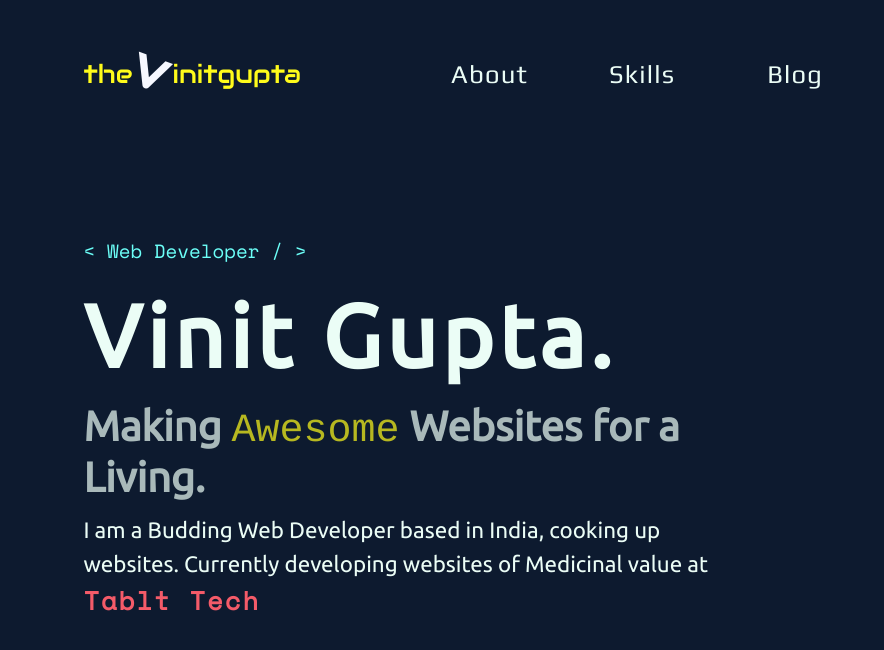
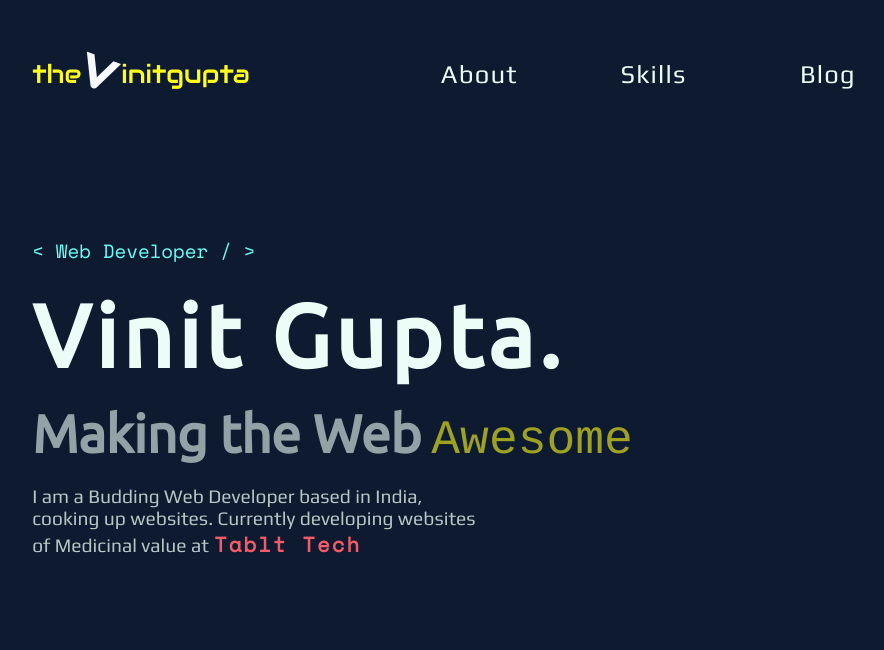
Before and after one commit to DarrickFauvel/Portfolio, a React (Create React App) app: page / in a window 1280 px wide. Shown: the top 650 px of the page, without its empty margins (147-1031 px from the left). Built offline with nearby package versions, Linux system fonts and the light colour scheme.

Commit message:
add underline on hover

```diff
--- a/src/App.css
+++ b/src/App.css
@@ -1,6 +1,6 @@
 .App {
   height: 100%;
-  width: 80%;
+  width: 90%;
   background-color: var(--background-default);
   color: var(--font-default);
   margin: 0 auto;
--- a/src/Components/Hero.tsx
+++ b/src/Components/Hero.tsx
@@ -4,7 +4,7 @@ import Bouncy from './Bouncy'
 
 function Hero() {
     const [awesomeHovered, setAwesomeHovered] = useState(false);
-    const [linkHovered,setLinkHovered] = useState(false);
+    const [linkHovered,setLinkHovered] = useState(0);
     return (
         <div className="Hero">
             <p className="Hero-head">&#60; Web Developer &#47; &#62;</p>
@@ -24,7 +24,7 @@ function Hero() {
                 </div>
             <div className="Hero-body">
                 <div className="Hero-body-header">
-                    Making
+                    Making the Web
                     <span className={awesomeHovered?"awesome awesome-hovered" :"awesome"}
                     onMouseEnter={()=>{
                         setAwesomeHovered(true);
@@ -34,19 +34,19 @@ function Hero() {
                         setAwesomeHovered(false);
                     }}
                     >{awesomeHovered? "Versatile": "Awesome"}</span>
-                    Websites for a Living.
                 </div>
                 <div className="Hero-body-text">
-                    I am a Budding Web Developer based in India, cooking up websites. Currently developing websites of Medicinal value at <a id="current-job" href="https://tablt.com/" rel="noreferrer" target="_blank" onMouseEnter={()=>{
-                        setLinkHovered(true);
+                    I am a Budding Web Developer based in India, cooking up websites. Currently developing websites of Medicinal value at
+                    <span id="current-job" onMouseEnter={()=>{
+                        setLinkHovered(150);
                     }}
                     onMouseLeave={()=>{
-                        setLinkHovered(false);
+                        setLinkHovered(0);
                     }}
                     >
-                        <div className="unederline" style={{width: linkHovered?"100%": "0"}}></div>
+                        <div className="underline" style={{width : `${linkHovered}px`}}></div>
                         Tablt Tech
-                    </a>
+                    </span>
                 </div>
             </div>
         </div>
--- a/src/Css/Hero.css
+++ b/src/Css/Hero.css
@@ -15,12 +15,12 @@
     margin-bottom: 2%;
 }
 .Hero-body-header{
-    width: 80%;
-    font-size: 2.6rem;
+    width: 90%;
+    font-size: 3.3rem;
     font-family: 'Ubuntu', sans-serif;
     color: var(--font-default) ;
     font-weight: 600;
-    opacity: 0.7;
+    opacity: 0.6;
     margin-bottom: 2%;
 }
 .rubber {
@@ -36,7 +36,7 @@
     height: 100%;
     width: 30%;
     font-weight: 400;
-    font-size: 2.5rem;
+    font-size: 3rem;
     margin: 0 10px;
     position: relative;
     transition: all 300ms ease-in-out;
@@ -52,28 +52,29 @@
 }
 
 .Hero-body-text {
-    width: 80%;
-    font-size: 1.4rem;
-    font-family: 'Ubuntu',sans-serif;
+    width: 50%;
+    font-size: 1.2rem;
+    color: var(--font-light);
+    font-family: 'Play',sans-serif;
 }
 #current-job {
     text-decoration: none;
     font-weight: 600;
     letter-spacing: 2px;
-    font-size: 1.6rem;
+    font-size: 1.3rem;
+    margin-left: 5px;
     color: var(--fiery-rose);
     font-family: "Space Mono",monospace;
     border: none;
     position: relative;
 }
 
-.unederline{
+.underline{
     position: absolute;
     bottom: 0;
+    z-index: 20;
     height: 2px;
-    width: 100%;
     background-color: var(--fiery-rose);
-    display: inline-block;
     transition: all 300ms ease-in-out;
 }
 
--- a/src/index.css
+++ b/src/index.css
@@ -6,8 +6,9 @@ font-family: 'Black Ops One', cursive;
 :root {
   /* rich-black-fogra-29 */
   --background-default: #0d1a2f;
-  --accent-blue: rgb(108, 255, 248);
+  --accent-blue: #6cfff8;
   --font-default: #ebfdf6;
+  --font-light: #d9ebe4d3;
   --accent-default: #fffb1b;
   --fiery-rose: #f45b69ff;
 }
```
